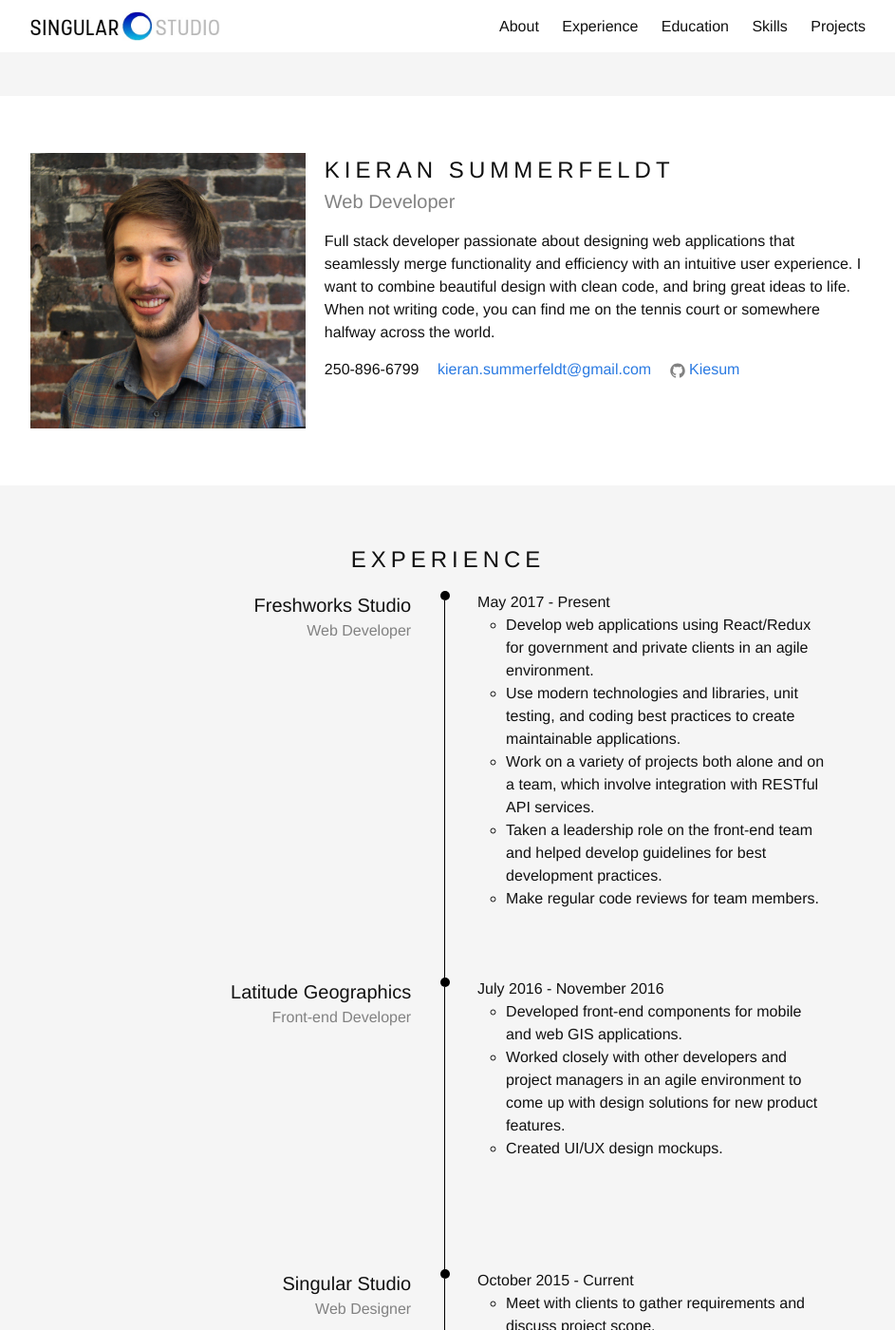
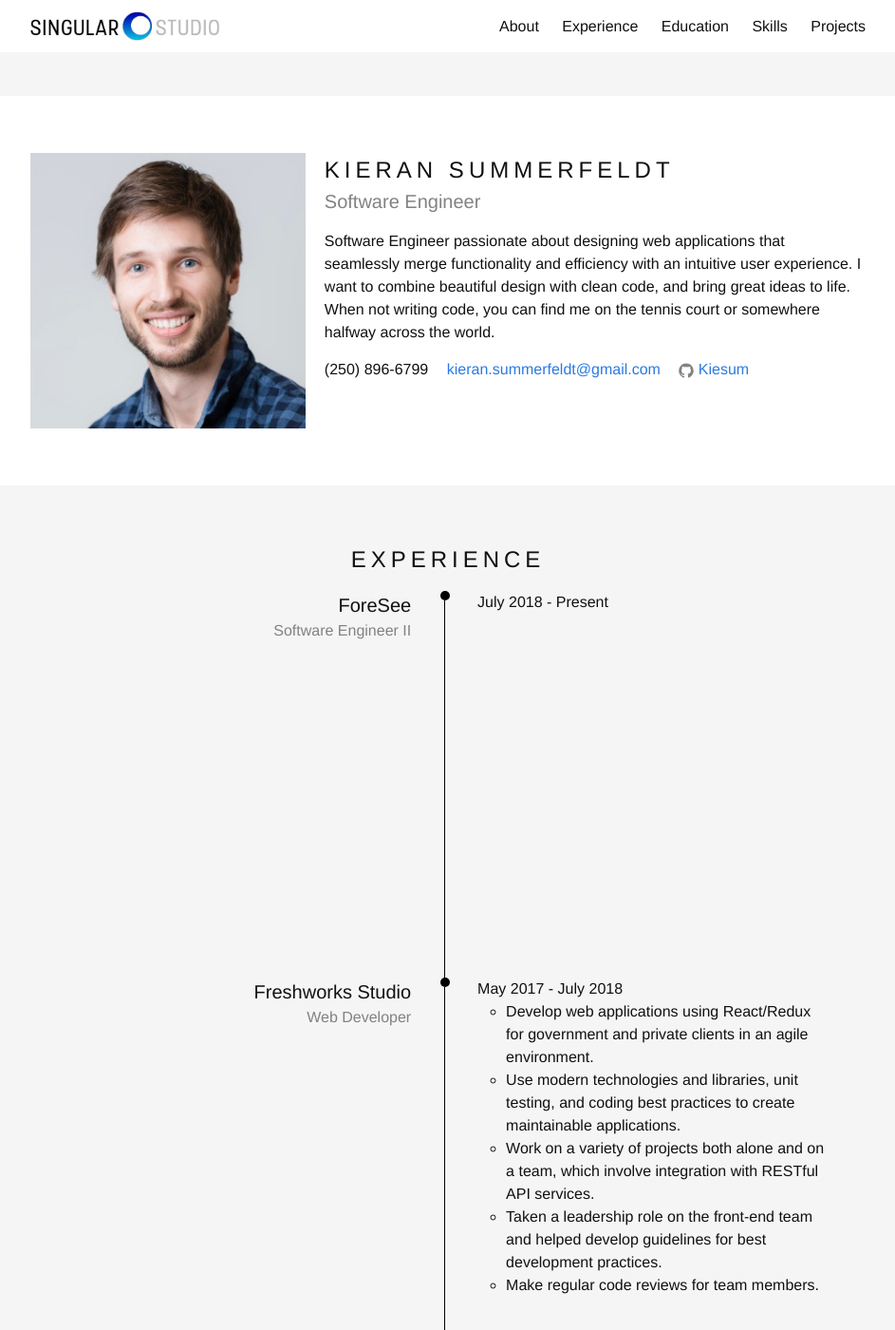
Before and after one commit to Kiesum/kiesum.github.io, a Jekyll site: the page built from index.html, in a window 1280 px wide and 1400 px high. Shown: the whole window at 95% size, without its empty margins (168-1111 px from the left). Built offline with Jekyll 4.4.1, drawn with Linux system fonts in a browser that asks for light colours; nearby versions of some CDN libraries; some of the changed text lies outside the part shown.

Commit message:
Updates since starting at ForeSee.

```diff
--- a/_config.yml
+++ b/_config.yml
@@ -9,7 +9,7 @@
 title: Kieran Summerfeldt
 email: kieran.summerfeldt@gmail.com
 description: > # this means to ignore newlines until "baseurl:"
-  Full stack developer passionate about  designing web applications that seamlessly merge functionality and efficiency  with an intuitive user experience. I want to combine beautiful design with clean code, and bring great ideas to life.
+  Software engineer passionate about  designing web applications that seamlessly merge functionality and efficiency  with an intuitive user experience. I want to combine beautiful design with clean code, and bring great ideas to life.
   When not writing code, you can find me on the tennis court or somewhere halfway across the world.
 baseurl: "" # the subpath of your site, e.g. /blog
 url: "http://yourdomain.com" # the base hostname & protocol for your site
--- a/_includes/about.html
+++ b/_includes/about.html
@@ -4,9 +4,9 @@
   <img class="headshot" src="/assets/img/kieran-summerfeldt.jpg">
   <div class="about">
     <h2 class="name title">Kieran Summerfeldt</h2>
-    <h3 class="occupation">Web Developer</h3>
-    <p> Full stack developer passionate about  designing web applications that seamlessly merge functionality and efficiency  with an intuitive user experience. I want to combine beautiful design with clean code, and bring great ideas to life. When not writing code, you can find me on the tennis court or somewhere halfway across the world.</p>
-    <p class="phone-number">250-896-6799</p>
+    <h3 class="occupation">Software Engineer</h3>
+    <p>Software Engineer passionate about  designing web applications that seamlessly merge functionality and efficiency  with an intuitive user experience. I want to combine beautiful design with clean code, and bring great ideas to life. When not writing code, you can find me on the tennis court or somewhere halfway across the world.</p>
+    <p class="phone-number">(250) 896-6799</p>
     <p class="email"><a href="mailto:kieran.summerfeldt@gmail.com">kieran.summerfeldt@gmail.com</a></p>
     <p class="github">{% include icon-github.html username=site.github_username %}</p>
   </div>
--- a/_includes/experience.html
+++ b/_includes/experience.html
@@ -3,6 +3,16 @@
   <div class="wrapper mtb">
     <h2 class="title">Experience</h2>
     <ul class="list">
+    <li class="list-item list-item-long">
+        <div class="information-block right">
+          <h3 class="company">ForeSee</h3>
+          <p class="role">Software Engineer II</p>
+        </div>
+        <div class="timeline"></div>
+        <div class="information-block">
+          <p class="date">July 2018 - Present</p>
+        </div>
+      </li>
       <li class="list-item list-item-long">
         <div class="information-block right">
           <h3 class="company">Freshworks Studio</h3>
@@ -10,7 +20,7 @@
         </div>
         <div class="timeline"></div>
         <div class="information-block">
-          <p class="date">May 2017 - Present</p>
+          <p class="date">May 2017 - July 2018</p>
           <ul>
               <li>Develop web applications using React/Redux for government and private clients in an agile environment.</li>
               <li>Use modern technologies and libraries, unit testing, and coding best practices to create maintainable applications.</li>
```
Also changed, not shown: assets/img/kieran-summerfeldt.jpg, assets/img/skills/GraphQL.png (added).
